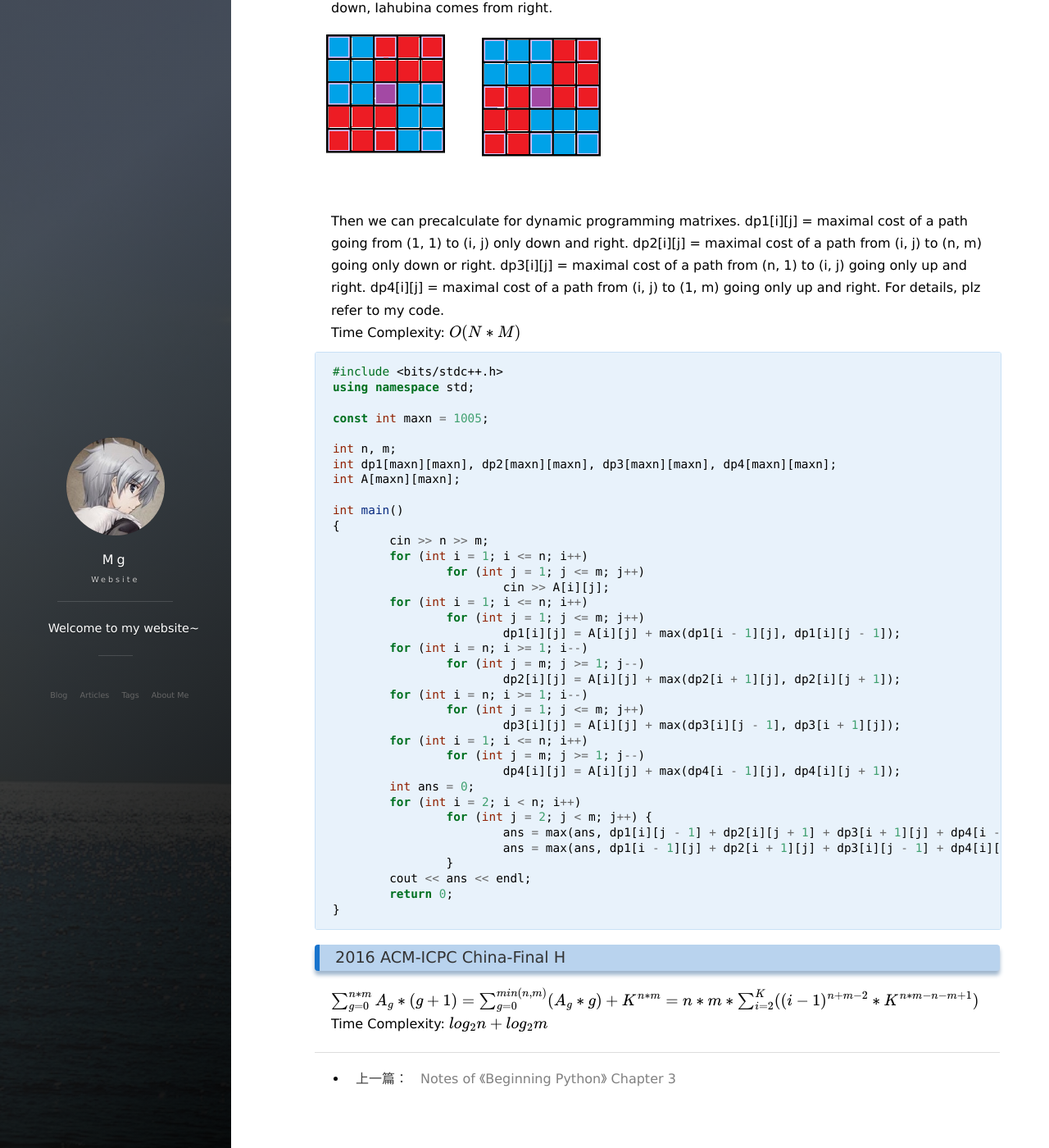
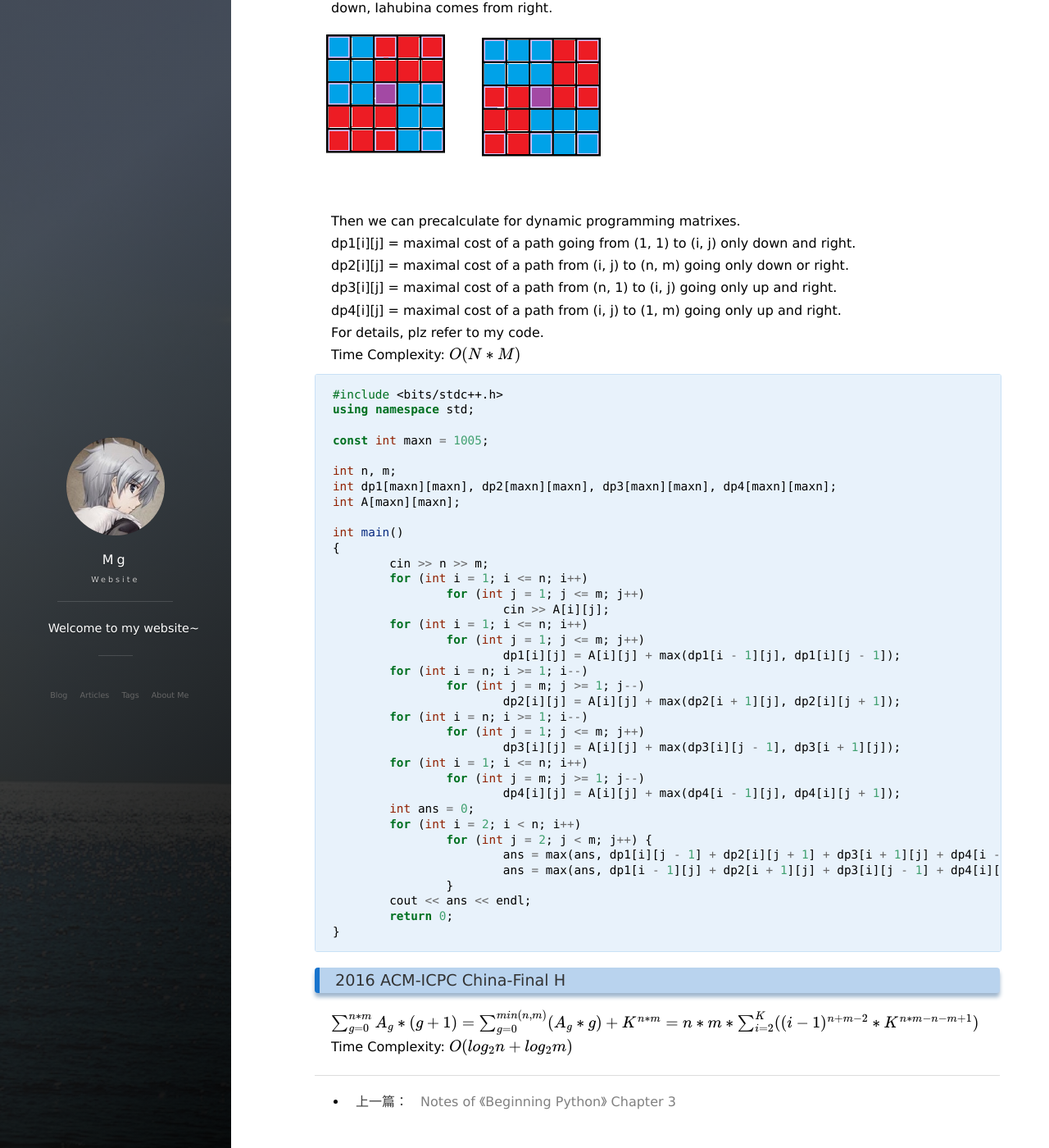
Before and after one commit to XJTUmg/XJTUmg.github.io, a Jekyll site: the page built from _posts/2017-01-05-XGDFZ16.12.md, in a window 1280 px wide and 1400 px high, scrolled down 1835 px. Shown: the whole window at 82% size. Built offline with Jekyll 4.4.1, drawn with Linux system fonts in a browser that asks for light colours; nearby versions of some CDN libraries; formulas are drawn with MathJax 3; comment, search, counter and statistics services are not loaded.

```diff
--- a/_posts/2017-01-05-XGDFZ16.12.md
+++ b/_posts/2017-01-05-XGDFZ16.12.md
@@ -109,4 +109,4 @@ int main()
 $$
 \sum_{g=0}^{n*m}A_{g}*(g+1)=\sum_{g=0}^{min(n,m)}(A_{g}*g)+K^{n*m}=n*m*\sum_{i=2}^{K}((i-1)^{n + m - 2} * K^{n*m-n-m+1})
 $$
-Time Complexity: $log_{2}n + log_{2}m$
+Time Complexity: $O(log_{2}n + log_{2}m)$
```
